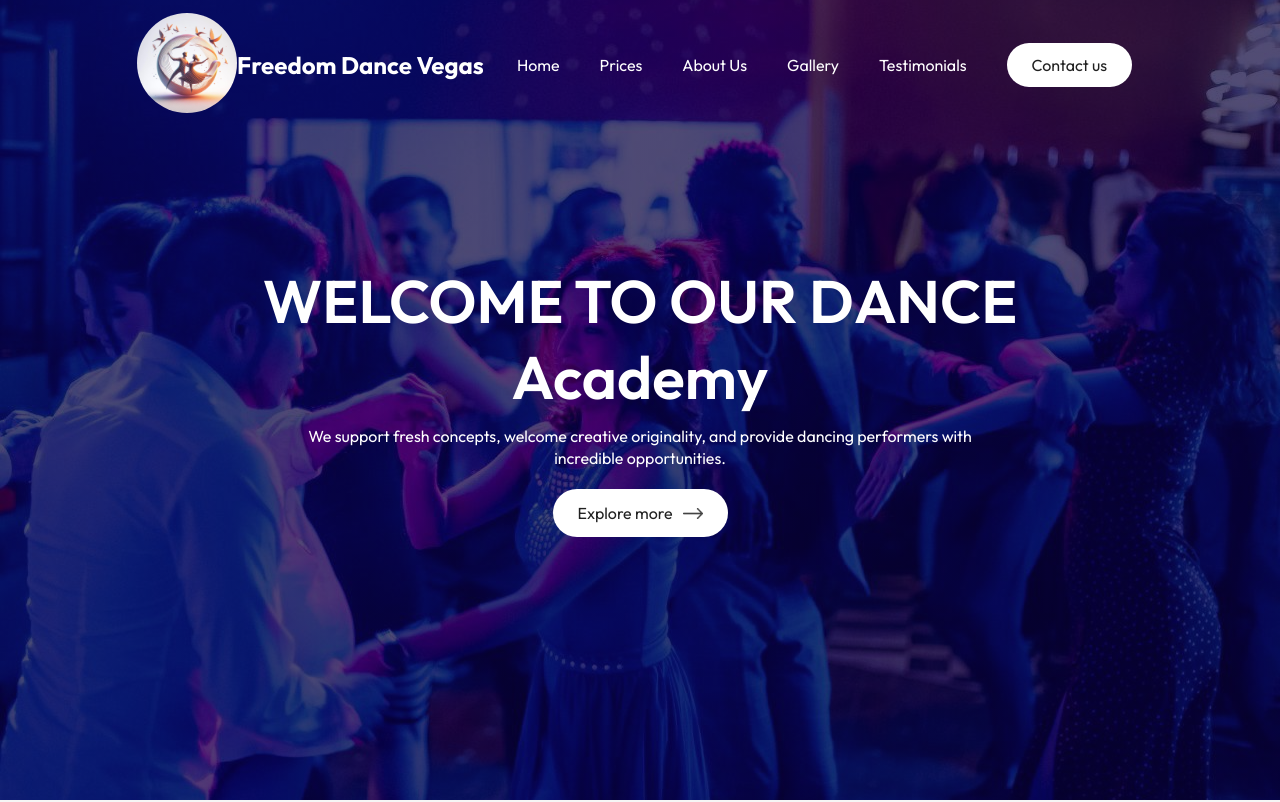
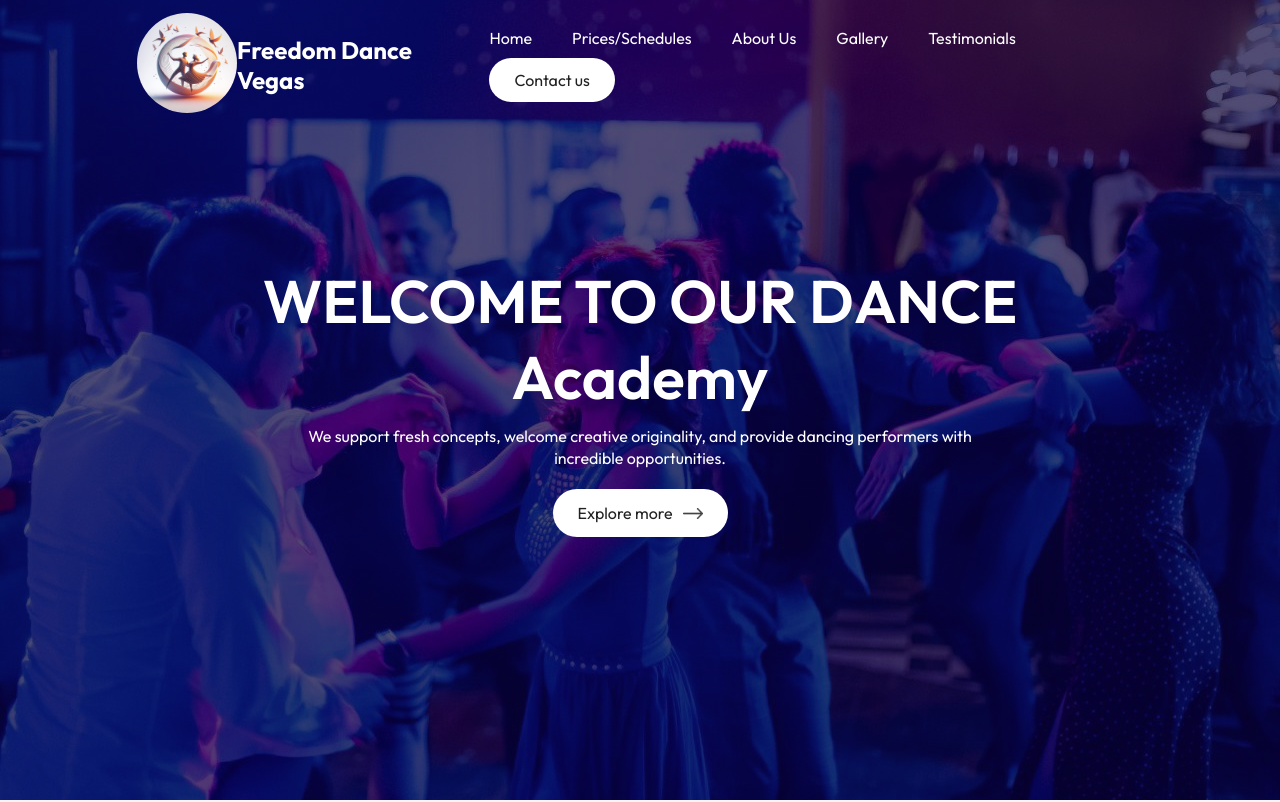
Before and after one commit to stevensonsaintlaurent/freedom-dance, a React (Vite) app: page / in a window 1280 px wide. Shown: the top 802 px of the page. Built offline with nearby package versions, Linux system fonts and the light colour scheme.

Commit message:
Jpg was the problem

```diff
--- a/src/components/Navbar/Navbar.jsx
+++ b/src/components/Navbar/Navbar.jsx
@@ -38,7 +38,7 @@ const Navbar = () => {
         </li>
         <li>
           <Link to="program" smooth={true} offset={-260} duration={500}>
-            Prices
+            Prices/Schedules
           </Link>
         </li>
         <li>
```
Also changed, not shown: src/components/Navbar/Testimonials/Testimonials.jsx (+4 -4 lines).
